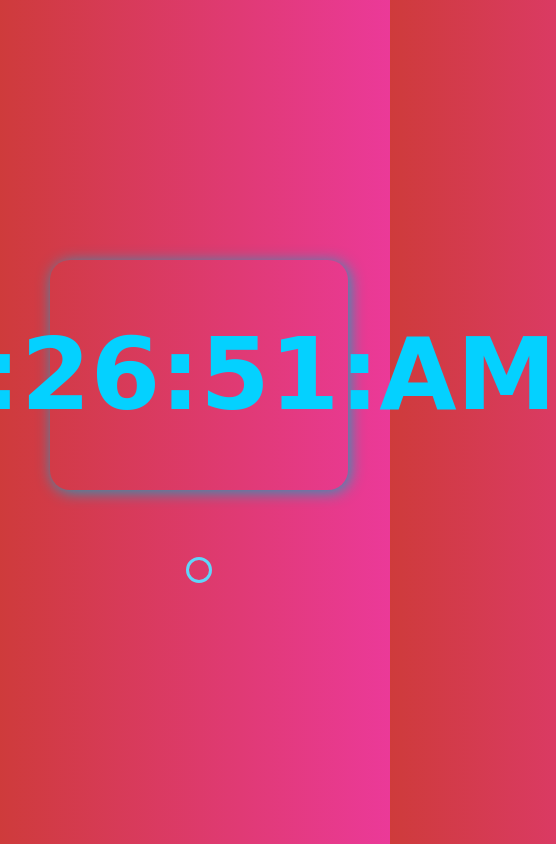
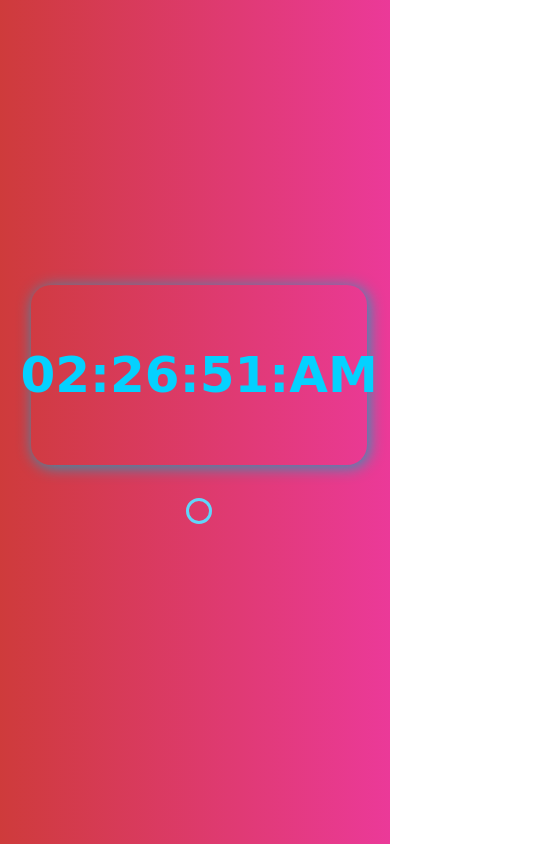
Before and after one commit to adegokeidowu47/Web-time-version-2-, a plain HTML site: page index.html in a window 390 px wide. Shown: the whole page, 556 px wide, since content can reach past the window. Drawn offline with Linux system fonts and the light colour scheme.

Commit message:
Update style.css

```diff
--- a/style.css
+++ b/style.css
@@ -31,11 +31,11 @@ h1{
   background: transparent;
   border: 3px solid rgb(96, 214, 250);
 }
-@media screen and (max-width: 375px){
+@media screen and (max-width: 800px){
     h1{
         width: 80%;
         height: 150px;
-        font-size: 30px;
+        font-size: 50px;
     }
 }
 @keyframes changeColor{
```
